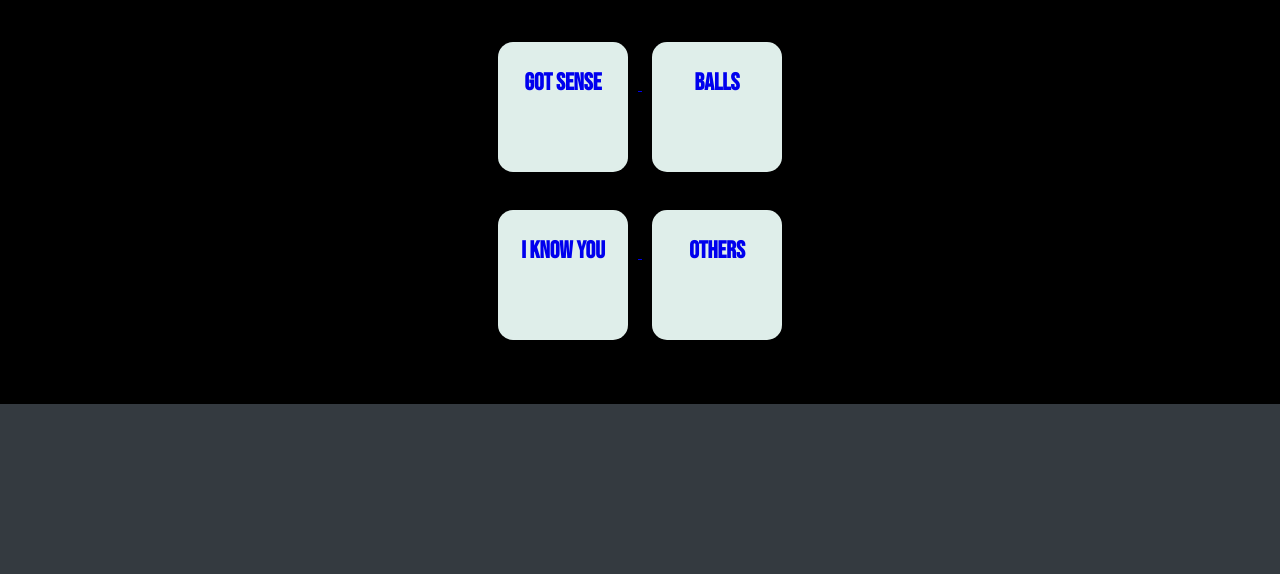
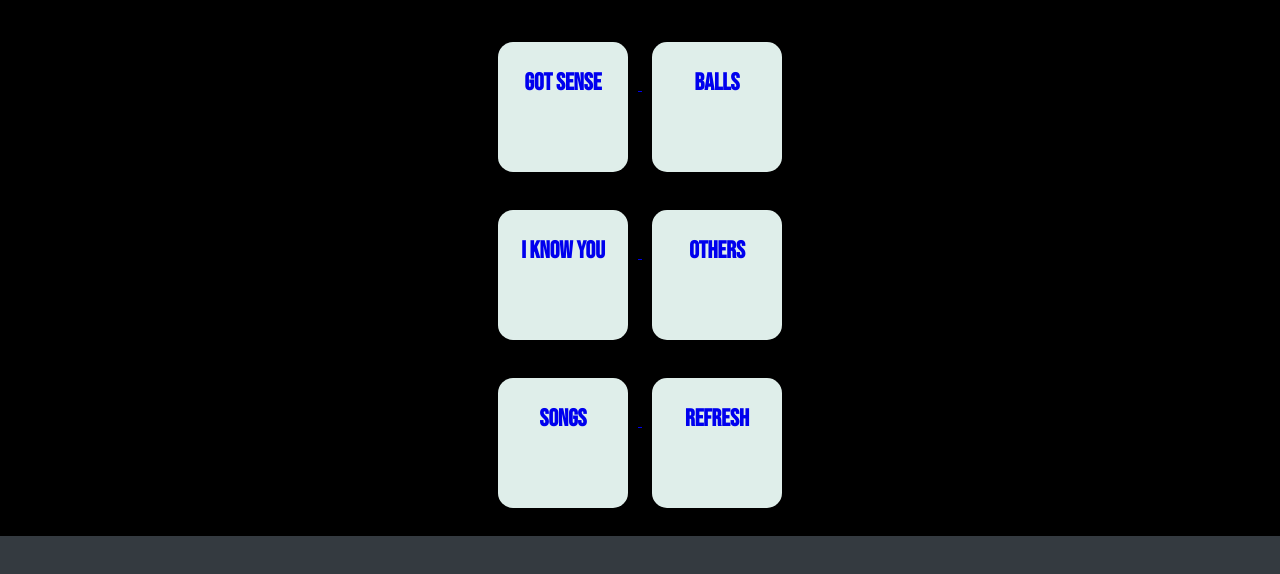
Before and after one commit to snklp1/repso_temp1_temp_repso1, a plain HTML site: page index.html in a window 1280 px wide. Shown: the part 96-670 px from the top of the page. Drawn offline with nearby package versions, Linux system fonts and the light colour scheme.

Commit message:
new index
hope this works

```diff
--- a/index.html
+++ b/index.html
@@ -54,6 +54,18 @@
     <br><br>
 
 
+    <a href="songs.html">
+      <div class="lined_blocks">
+        <h2 class="inside_lined_blocks">Songs</h2>
+      </div>
+    </a>
+    <a href="index.html">
+
+      <div class="lined_blocks">
+        <h2 class="inside_lined_blocks">Refresh</h2>
+      </div>
+    </a>
+
     <br><br>
   </div>
 
```
Lines whose indentation alone changed are shown as unchanged.
